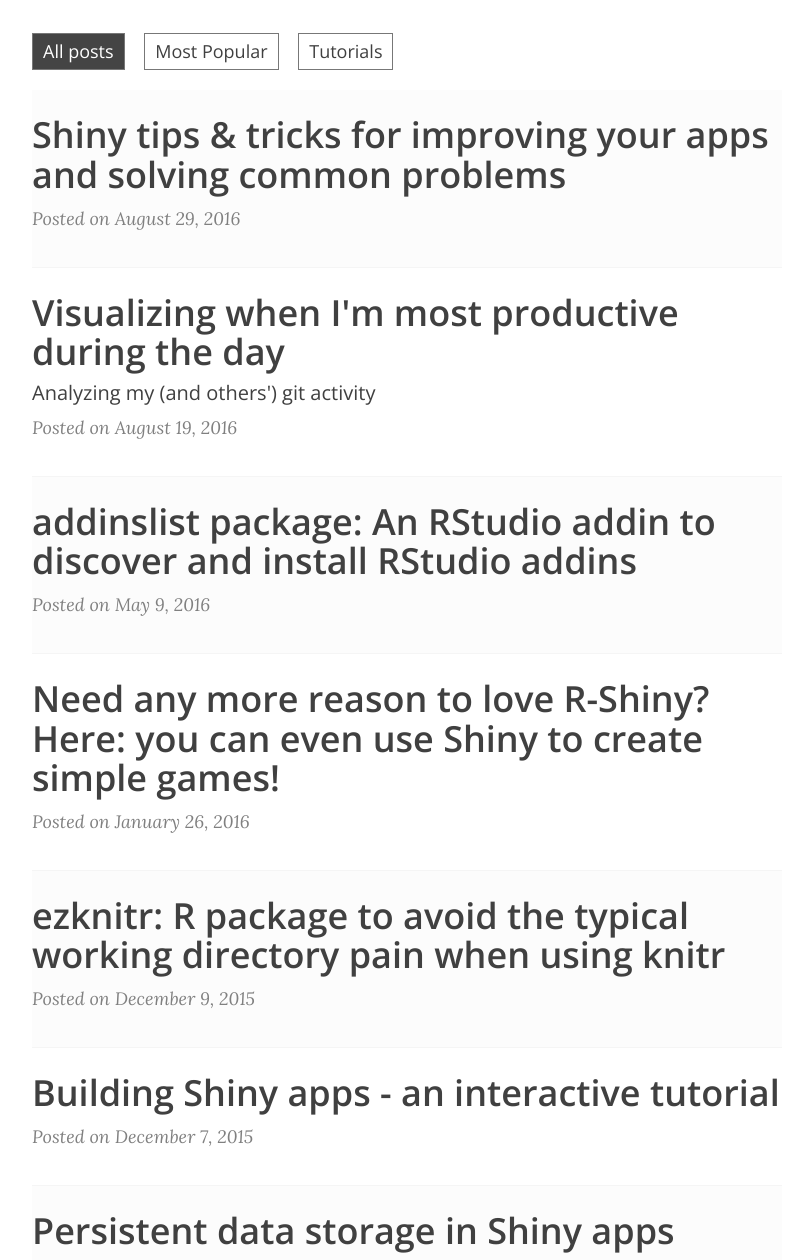
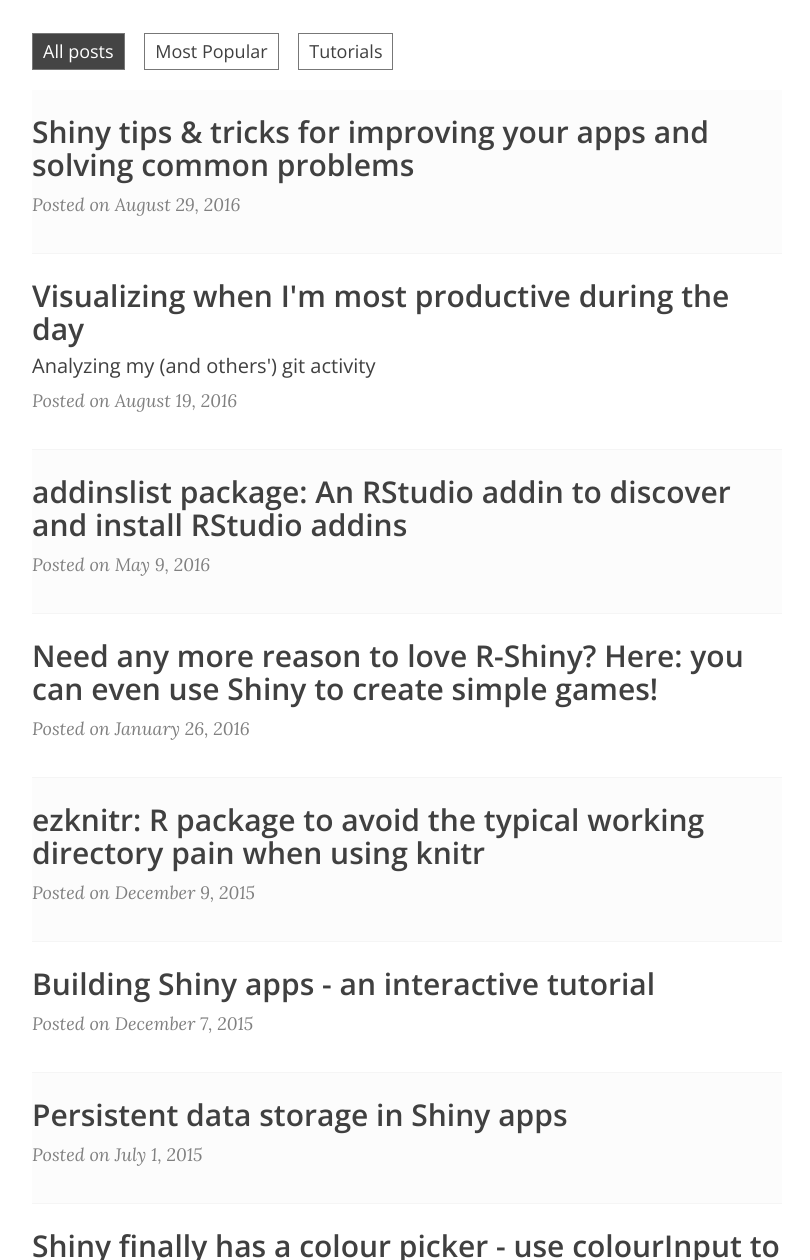
Before and after one commit to daattali/daattali.github.io, a Jekyll site: the page built from index.html, in a window 1280 px wide and 1400 px high, scrolled down 405 px. Shown: the part 140-1400 px from the top of the window, without its empty margins (233-1043 px from the left). Built offline with Jekyll 4.4.1, drawn with Linux system fonts in a browser that asks for light colours; nearby versions of some CDN libraries; the list of posts is cut into pages by our own code.

Commit message:
Update index.css

```diff
--- a/css/index.css
+++ b/css/index.css
@@ -93,12 +93,6 @@
   font-weight: 800;
 }
 
-@media only screen and (min-width: 768px) {
-  .post-preview .post-title {
-    font-size: 36px;
-  }
-}
-
 .post-preview .post-entry {
   display: none;
 }
```
